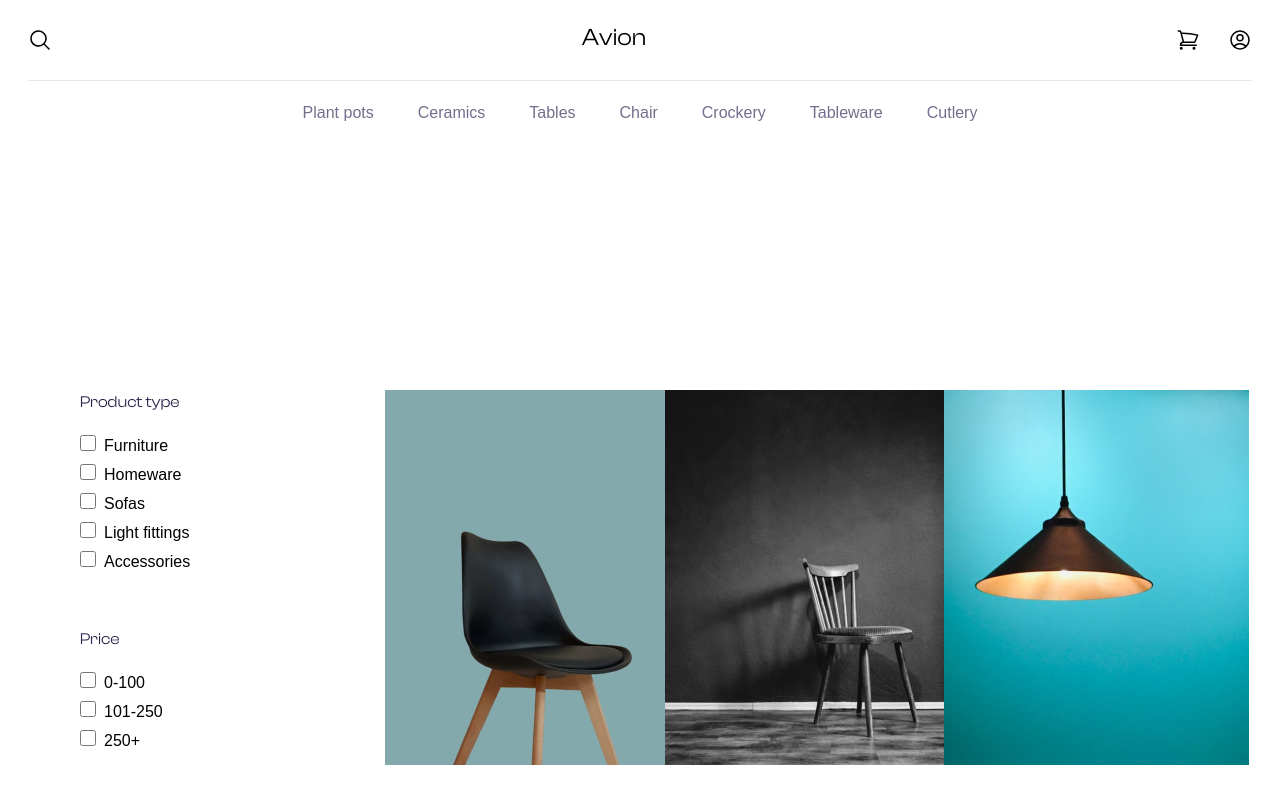
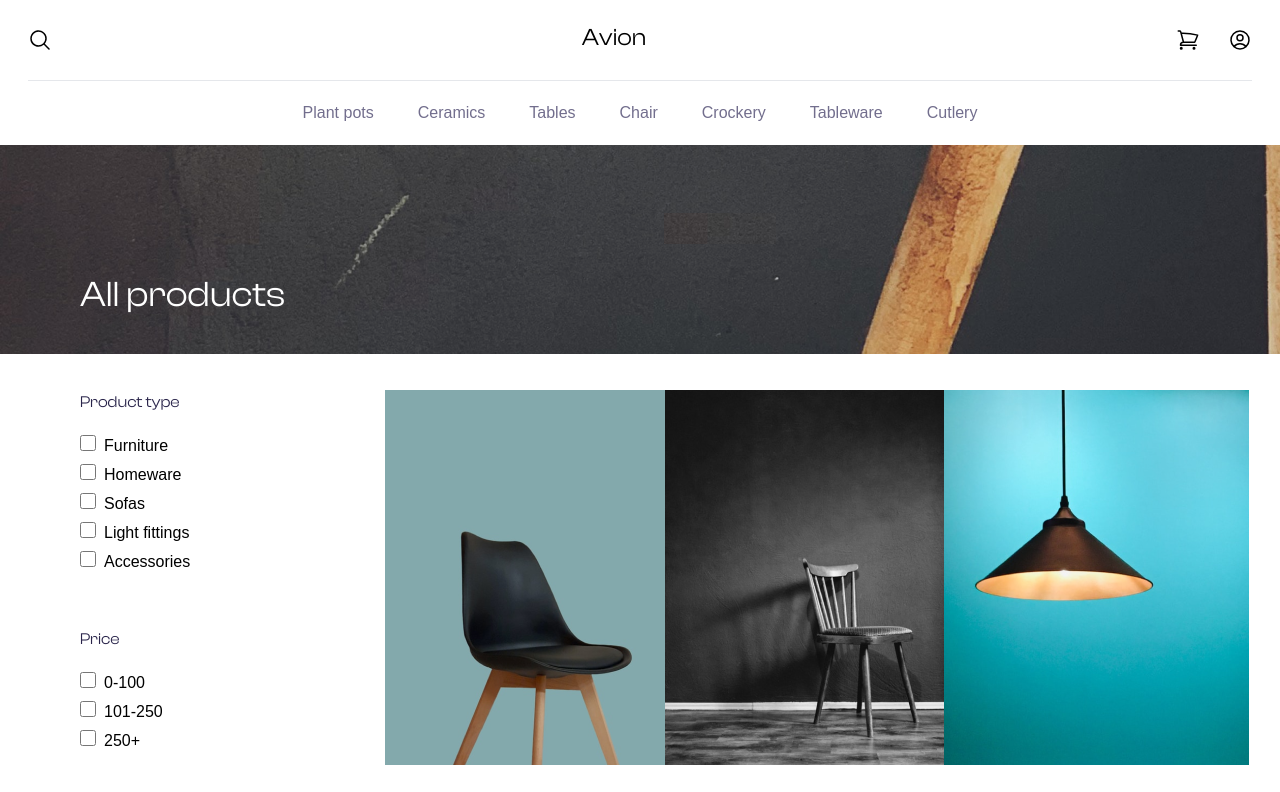
Before and after one commit to ingvr94/avion, a React (Vite) app: page /productlistings in a window 1280 px wide. Shown: the top 792 px of the page. Built offline with nearby package versions, Linux system fonts and the light colour scheme; a web font is replaced by a local one.

Commit message:
bg image of all product page

```diff
--- a/src/pages/ProductListings.tsx
+++ b/src/pages/ProductListings.tsx
@@ -7,7 +7,7 @@ import { useState} from "react"
 import useMediaQuery from '@/hooks/useMediaQuery'
 import { XMarkIcon } from "@heroicons/react/24/solid"
 import { Link } from 'react-router-dom'
-import PageHeader from '../../public/Page Headers-2.png'
+import PageHeader from '/Page Headers-2.png'
 
 
 type ProductListingsType ={
@@ -32,7 +32,7 @@ const ProductListings = ({categories,cost,designers,onFilterChange,modalActive,s
     <div className="container">
       <Navbar />
       <div
-      style={{backgroundImage:PageHeader}}
+      style={{backgroundImage:`url(${PageHeader})`}}
       className="md:h-[209px] xs:h-[146px] xs:mt-[80px] md:mt-0 xs:pt-16 xs:pb-8 xs:px-[92px] md:pl-20 md:pt-[123px]">
         <div className=" text-h1 font-clashdisplay  text-white">All products</div>
       </div>
```
